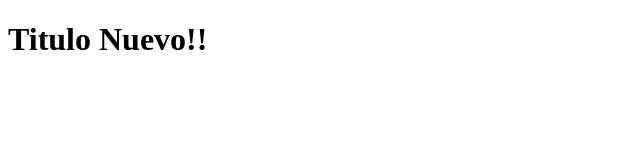
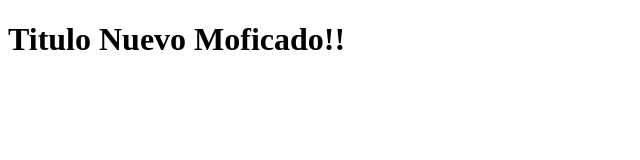
Before and after one commit to miguelrey96/hello-word-git, a plain HTML site: page index.html in a window 1280 px wide. Shown: the whole page, without its empty margins (0-640 px from the left). Drawn offline with Linux system fonts and the light colour scheme.

Commit message:
Index actualizado en develop

```diff
--- a/index.html
+++ b/index.html
@@ -8,7 +8,7 @@
 </head>
 <body>
 
-    <h1>Titulo Nuevo!!</h1>
+    <h1>Titulo Nuevo Moficado!!</h1>
 
 </body>
 </html>
```
